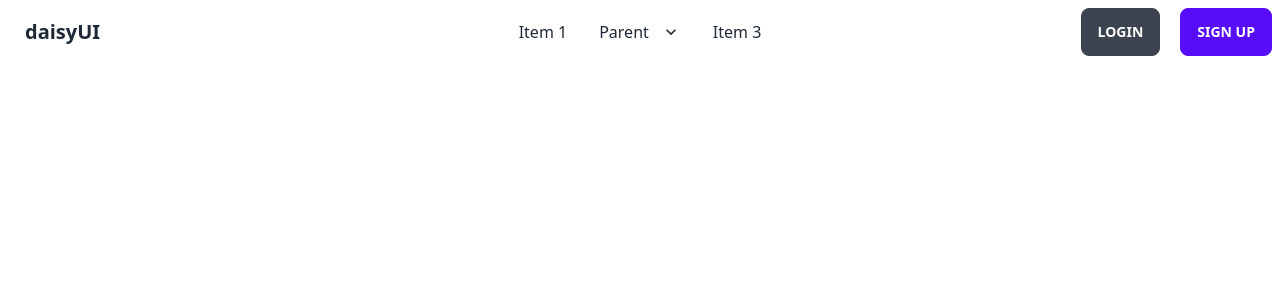
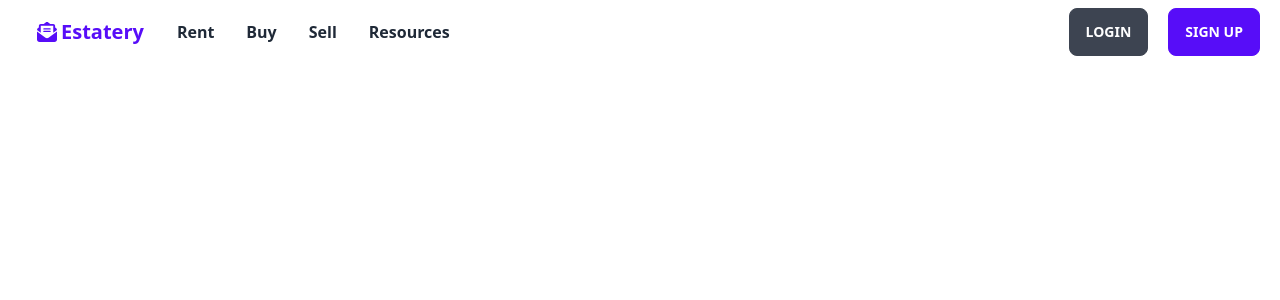
Before and after one commit to SaymanRabbi/Booking-App, a React (Create React App) app: page / in a window 1280 px wide. Shown: the top 300 px of the page. Built offline with nearby package versions, Linux system fonts and the light colour scheme.

Commit message:
navbar complete

```diff
--- a/package.json
+++ b/package.json
@@ -3,6 +3,9 @@
   "version": "0.1.0",
   "private": true,
   "dependencies": {
+    "@fortawesome/fontawesome-svg-core": "^6.1.2",
+    "@fortawesome/free-solid-svg-icons": "^6.1.2",
+    "@fortawesome/react-fontawesome": "^0.2.0",
     "@testing-library/jest-dom": "^5.14.1",
     "@testing-library/react": "^13.0.0",
     "@testing-library/user-event": "^13.2.1",
--- a/src/Components/Navbar/Navbar.js
+++ b/src/Components/Navbar/Navbar.js
@@ -1,47 +1,38 @@
 import React from 'react';
 import './Navbar.css'
-
+import { FontAwesomeIcon } from '@fortawesome/react-fontawesome'
+import {faEnvelopeOpenText } from '@fortawesome/free-solid-svg-icons'
 const Navbar = () => {
     return (
-        <div class="navbar bg-base-100">
-        <div class="navbar-start">
+        <div class="navbar bg-base-100 px-5">
+            <div class="navbar-start">
+
           <div class="dropdown">
             <label tabindex="0" class="btn btn-ghost lg:hidden">
               <svg xmlns="http://www.w3.org/2000/svg" class="h-5 w-5" fill="none" viewBox="0 0 24 24" stroke="currentColor"><path stroke-linecap="round" stroke-linejoin="round" stroke-width="2" d="M4 6h16M4 12h8m-8 6h16" /></svg>
             </label>
+            {/* for mobile devices */}
             <ul tabindex="0" class="menu menu-compact dropdown-content mt-3 p-2 shadow bg-base-100 rounded-box w-52">
-              <li><a>Item 1</a></li>
-              <li tabindex="0">
-                <a class="justify-between">
-                  Parent
-                  <svg class="fill-current" xmlns="http://www.w3.org/2000/svg" width="24" height="24" viewBox="0 0 24 24"><path d="M8.59,16.58L13.17,12L8.59,7.41L10,6L16,12L10,18L8.59,16.58Z"/></svg>
-                </a>
-                <ul class="p-2">
-                  <li><a>Submenu 1</a></li>
-                  <li><a>Submenu 2</a></li>
-                </ul>
-              </li>
-              <li><a>Item 3</a></li>
+              <li><a href='rent' className=' font-bold'>Rent</a></li>
+              <li><a href='Buy' className=' font-bold'>Buy</a></li>
+              <li><a href='Sell' className=' font-bold'>Sell</a></li>
+
+              <li><a href='Resources' className=' font-bold'>Resources</a></li>
             </ul>
-          </div>
-          <a class="btn btn-ghost normal-case text-xl">daisyUI</a>
-        </div>
-        <div class="navbar-center hidden lg:flex">
-          <ul class="menu menu-horizontal p-0">
-            <li><a>Item 1</a></li>
-            <li tabindex="0">
-              <a>
-                Parent
-                <svg class="fill-current" xmlns="http://www.w3.org/2000/svg" width="20" height="20" viewBox="0 0 24 24"><path d="M7.41,8.58L12,13.17L16.59,8.58L18,10L12,16L6,10L7.41,8.58Z"/></svg>
-              </a>
-              <ul class="p-2">
-                <li><a>Submenu 1</a></li>
-                <li><a>Submenu 2</a></li>
-              </ul>
-            </li>
-            <li><a>Item 3</a></li>
+                </div>
+                <a class="btn btn-ghost normal-case text-xl flex gap-1 text-primary" href='logo'> <FontAwesomeIcon icon={faEnvelopeOpenText}/> Estatery</a>
+                <div class=" hidden lg:flex navbar-start">
+            <ul class="menu menu-horizontal p-0">
+              {/* for desktop */}
+          <li><a href='rent' className=' font-bold'>Rent</a></li>
+              <li><a href='Buy' className=' font-bold'>Buy</a></li>
+              <li><a href='Sell' className=' font-bold'>Sell</a></li>
+
+              <li><a href='Resources' className=' font-bold'>Resources</a></li>
           </ul>
         </div>
+        </div>
+
         <div class="navbar-end flex gap-5">
         <button class="btn">Login</button>
         <button class="btn btn-primary">Sign Up</button>
```
Also changed, not shown: 1 other file (tests, documents, lock files or other folders).
